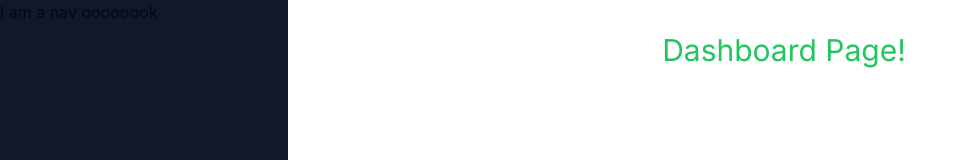
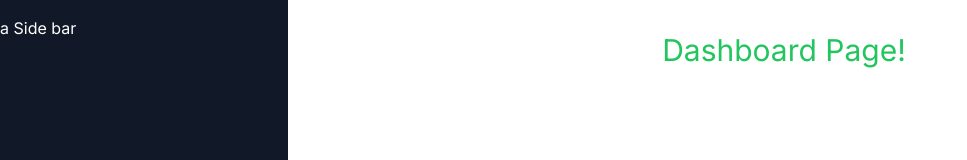
Before and after one commit to Steravy/uaiser, a Next.js app: page /dashboard in a window 1280 px wide. Shown: the top 160 px of the page, without its empty margins (0-967 px from the left). Built offline with nearby package versions, Linux system fonts and the light colour scheme.

Commit message:
feat: created Navbar component

```diff
--- a/src/app/(dashboard)/(routes)/dashboard/page.tsx
+++ b/src/app/(dashboard)/(routes)/dashboard/page.tsx
@@ -1,4 +1,3 @@
-import { UserButton } from "@clerk/nextjs";
 
 export default function DashboardPage() {
 
@@ -8,10 +7,6 @@ export default function DashboardPage() {
 
             <h1 className="text-3xl text-green-500 " >Dashboard Page!</h1>
 
-            <UserButton
-                afterSignOutUrl="/"
-            />
-
         </section>
     )
 }
--- a/src/app/(dashboard)/layout.tsx
+++ b/src/app/(dashboard)/layout.tsx
@@ -1,3 +1,4 @@
+import Sidebar from "@/components/Sidebar";
 import Navbar from "@/components/navbar/Navbar";
 
 const DashboardLayout = ({ children }: { children: React.ReactNode }) => {
@@ -7,7 +8,7 @@ const DashboardLayout = ({ children }: { children: React.ReactNode }) => {
         <section className="h-full relative" >
 
             <aside className="h-full md:w-72 hidden md:flex md:flex-col md:fixed md:inset-y-0 z-30 bg-gray-900" >
-                <h1>I am a nav oooooook</h1>
+                <Sidebar />
             </aside>
 
             <main className="md:pl-72" >
--- /dev/null
+++ b/src/components/Sidebar.tsx
@@ -0,0 +1,14 @@
+'use client';
+
+
+const Sidebar = () => {
+
+    return (
+
+        <article className="h-full flex flex-col space-y-4 py-4 bg-[#111827] text-white">
+            a Side bar
+        </article>
+    )
+}
+
+export default Sidebar;
--- a/src/components/navbar/Navbar.tsx
+++ b/src/components/navbar/Navbar.tsx
@@ -1,4 +1,5 @@
 import { Button } from "@/components/ui/button";
+import { UserButton } from "@clerk/nextjs";
 import { Menu } from 'lucide-react';
 
 
@@ -6,10 +7,16 @@ const Navbar = () => {
 
     return (
 
-        <header className="flex items-center p-4" >
+        <header className="flex items-center p-4 justify-end " >
+
             <Button variant="ghost" size="icon" className="md:hidden" >
-                <Menu />
+                <Menu size={30} />
             </Button>
+
+            <article className="flex w-full justify-end" >
+                <UserButton afterSignOutUrl="/" />
+            </article>
+
         </header>
     )
 }
```
Also changed, not shown: 1 other file (tests, documents, lock files or other folders).
